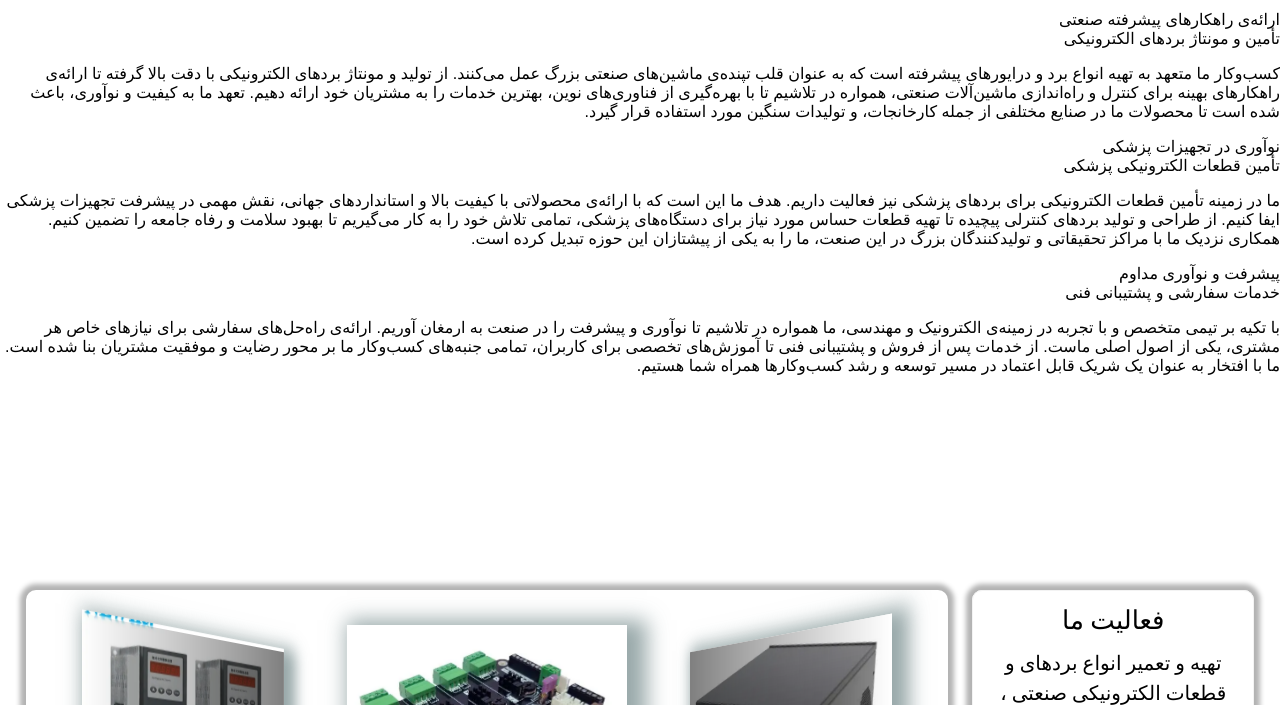
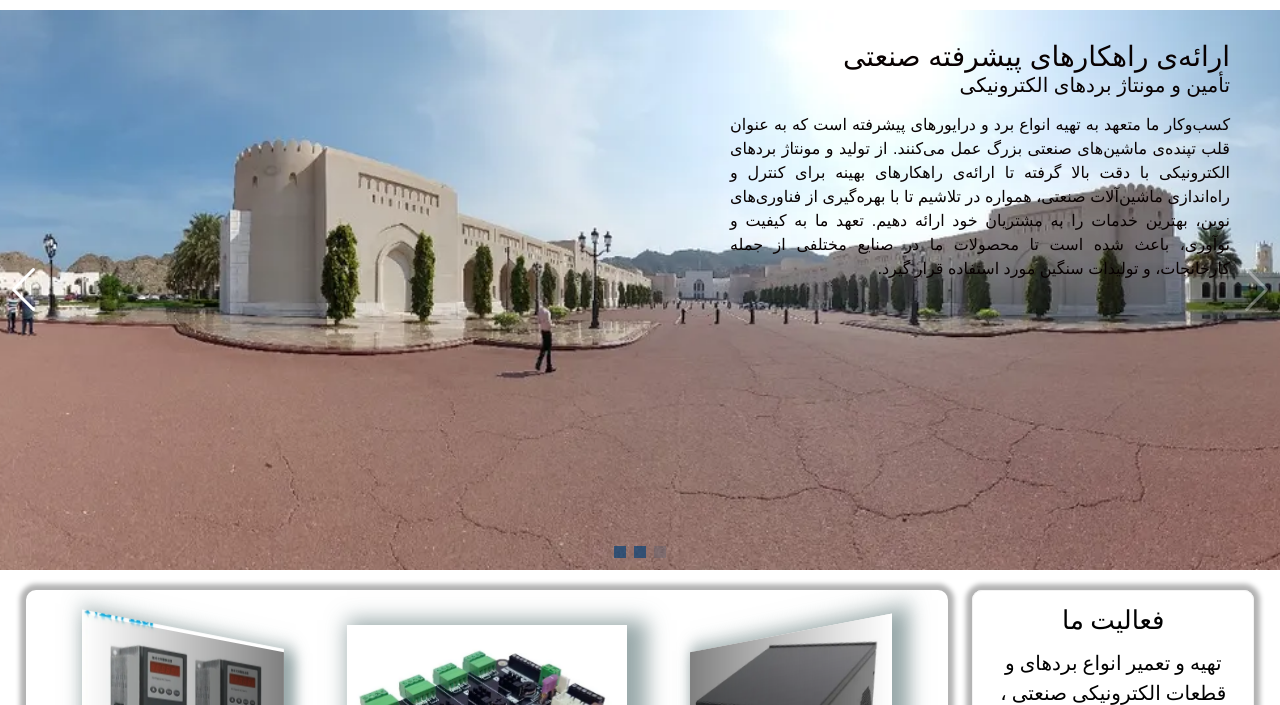
Before and after one commit to stuom58/K-K-K, a plain HTML site: page index.html in a window 1280 px wide. Shown: the part 95-800 px from the top of the page. Drawn offline with Linux system fonts and the light colour scheme.

Commit message:
index.html

```diff
--- a/index.html
+++ b/index.html
@@ -7,10 +7,10 @@
     <link rel="icon" href="https://example.com/favicon.ico" />
 
     <!-- استایل‌های اسوایپر -->
-    <link rel="stylesheet" href=".swiper.css" />
-    <link rel="stylesheet" href=".animat_pro_ast.css" />
+    <link rel="stylesheet" href="./swiper.css" />
+    <link rel="stylesheet" href="./animat_pro_ast.css" />
     <link rel="stylesheet" href="styles.css" />
-    <link rel="stylesheet" href=".footer-style.css" />
+    <link rel="stylesheet" href="./footer-style.css" />
   </head>
   <body>
     <div id="navbar-container"></div>
```
